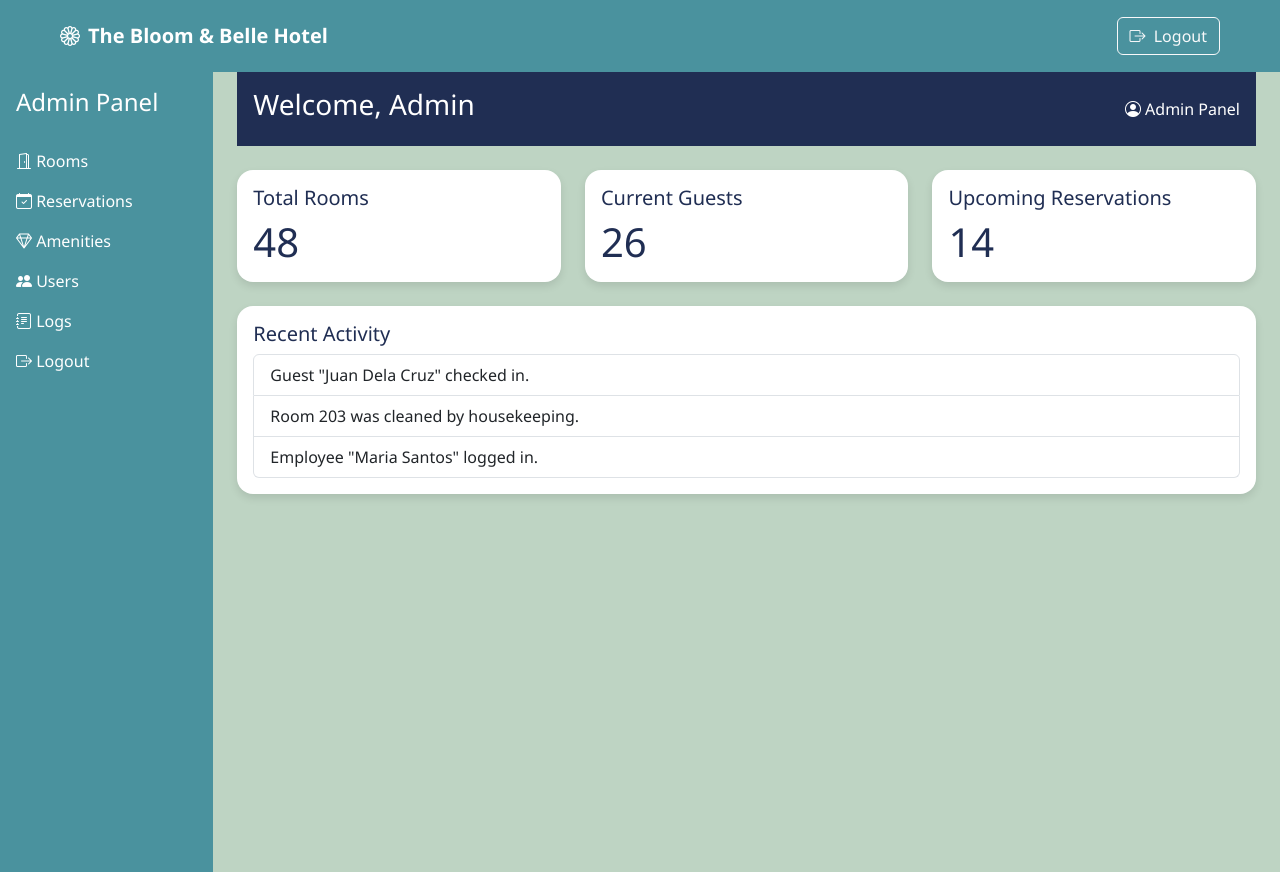
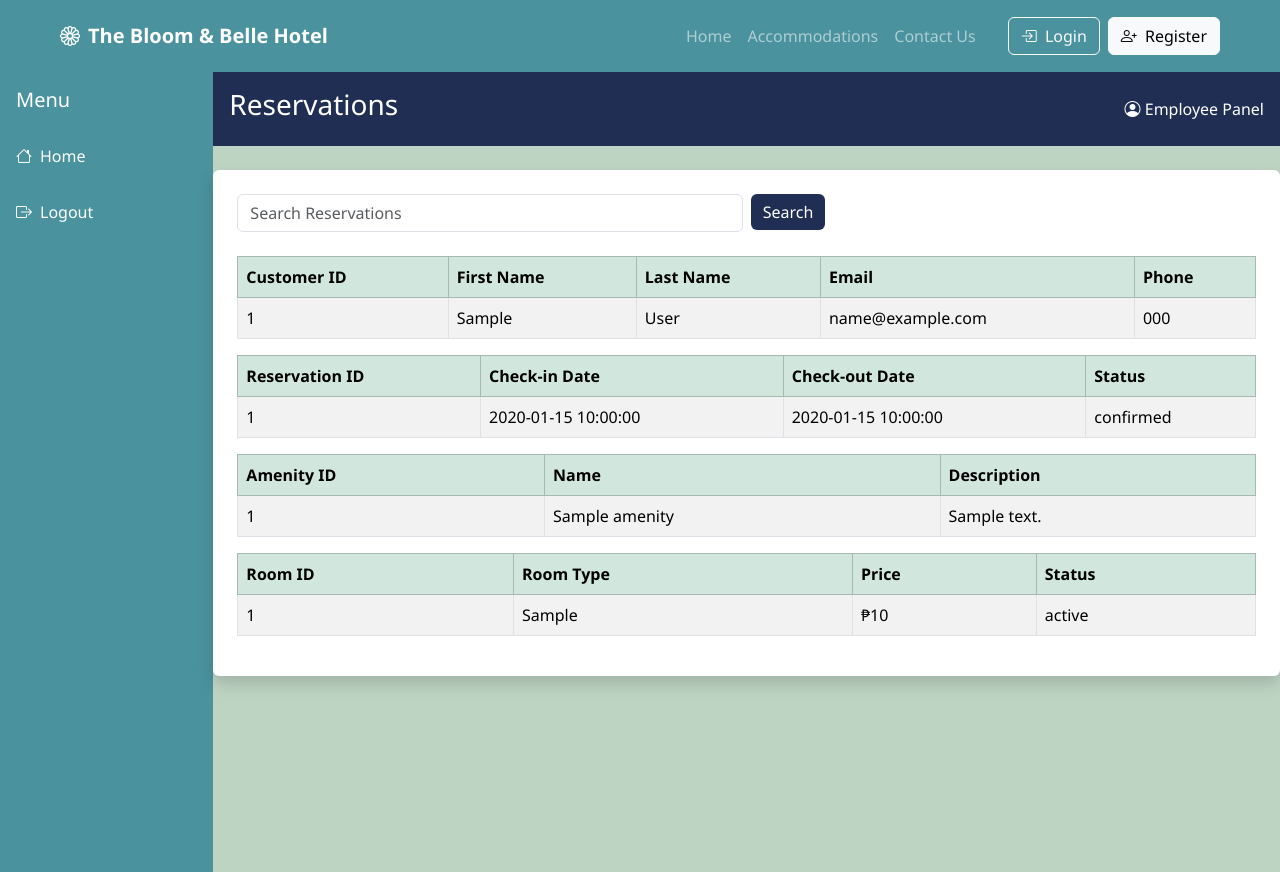
Before and after one commit to singianhyacinth/finalshotel, a PHP site: page /employeeD.php in a window 1280 px wide. Run offline with PHP 8.4, Linux system fonts and the light colour scheme; tables that the repository leaves empty or names only in its code hold one stand-in row (values such as "Sample post"); a stand-in replaces the project's code that opens the database connection.

Commit message:
Update employeeD.php
changed table sequence + added side bar

```diff
--- a/employeeD.php
+++ b/employeeD.php
@@ -1,9 +1,9 @@
-<!doctype html>
+<!DOCTYPE html>
 <html lang="en">
 <head>
-  <meta charset="utf-8">
+  <meta charset="UTF-8">
   <meta name="viewport" content="width=device-width, initial-scale=1">
-  <title>The Bloom & Belle Hotel - Admin Dashboard</title>
+  <title>The Bloom & Belle Hotel - Reservations</title>
   <link href="https://cdn.jsdelivr.net/npm/bootstrap@5.3.3/dist/css/bootstrap.min.css" rel="stylesheet">
   <link href="https://cdn.jsdelivr.net/npm/bootstrap-icons@1.10.0/font/bootstrap-icons.css" rel="stylesheet">
   <style>
@@ -20,7 +20,7 @@
     }
 
     .sidebar {
-      height: 100vh;
+      min-height: 100vh;
       background-color: var(--primary-color);
       padding: 1rem;
       color: white;
@@ -59,15 +59,46 @@
 </head>
 <body>
 
+  <!-- Navigation -->
 <nav class="navbar navbar-expand-lg navbar-dark px-5 py-3" style="background-color: var(--primary-color);">
     <div class="container-fluid">
-    <a class="navbar-brand fw-bold" href="#">
+        <a class="navbar-brand fw-bold nav-brand" href="index.php">
             <i class="bi bi-flower1 me-2"></i>The Bloom & Belle Hotel
         </a>
-    <div class="d-flex">
+        <button class="navbar-toggler" type="button" data-bs-toggle="collapse" data-bs-target="#navbarNav">
+            <span class="navbar-toggler-icon"></span>
+        </button>
+        <div class="collapse navbar-collapse justify-content-end" id="navbarNav">
+            <ul class="navbar-nav me-4">
+                <li class="nav-item">
+                    <a class="nav-link <?php echo basename($_SERVER['PHP_SELF']) == 'index.php' ? 'active' : ''; ?>" href="index.php">Home</a>
+                </li>
+                <li class="nav-item">
+                    <a class="nav-link <?php echo basename($_SERVER['PHP_SELF']) == 'accom.php' ? 'active' : ''; ?>" href="accom.php">Accommodations</a>
+                </li>
+                <li class="nav-item">
+                    <a class="nav-link <?php echo basename($_SERVER['PHP_SELF']) == 'contact.php' ? 'active' : ''; ?>" href="contact.php">Contact Us</a>
+                </li>
+                <?php if(isset($_SESSION['username'])): ?>
+                <li class="nav-item">
+                    <a class="nav-link <?php echo basename($_SERVER['PHP_SELF']) == 'dashboard.php' ? 'active' : ''; ?>" href="dashboard.php">Dashboard</a>
+                </li>
+                <?php endif; ?>
+            </ul>
+            <div class="d-flex align-items-center">
+                <?php if(isset($_SESSION['username'])): ?>
                     <a href="logout.php" class="btn btn-outline-light">
                         <i class="bi bi-box-arrow-right me-1"></i> Logout
                     </a>
+                <?php else: ?>
+                    <a href="login.php" class="btn btn-outline-light me-2">
+                        <i class="bi bi-box-arrow-in-right me-1"></i> Login
+                    </a>
+                    <a href="register.php" class="btn btn-light">
+                        <i class="bi bi-person-plus me-1"></i> Register
+                    </a>
+                <?php endif; ?>
+            </div>
         </div>
     </div>
 </nav>
@@ -75,72 +106,157 @@
 <div class="container-fluid">
   <div class="row">
 <!-- Sidebar -->
-    <nav class="col-md-2 d-none d-md-block sidebar">
-  <div class="sidebar-sticky">
-    <h4 class="mb-4">Admin Panel</h4>
-    <a href="room.php"><i class="bi bi-door-open"></i> Rooms</a>
-    <a href="reservationdash.php"><i class="bi bi-calendar-check"></i> Reservations</a>
-    <a href="amenity.php"><i class="bi bi-gem"></i> Amenities</a>
-    <a href="users.php"><i class="bi bi-people-fill"></i> Users</a>
-    <a href="logs.php"><i class="bi bi-journal-text"></i> Logs</a>
-    <a href="logout.php"><i class="bi bi-box-arrow-right"></i> Logout</a>
-  </div>
-</nav>
-
-
-
-
-    <main class="col-md-10 ms-sm-auto px-md-4">
-      <div class="dashboard-header d-flex justify-content-between align-items-center">
-        <h3>Welcome, Admin</h3>
-        <span><i class="bi bi-person-circle"></i> Admin Panel</span>
-      </div>
-
-      <div class="row mt-4">
-        <div class="col-md-4">
-          <div class="card card-custom">
-            <div class="card-body">
-              <h5 class="card-title">Total Rooms</h5>
-              <p class="card-text display-6">48</p>
-            </div>
-          </div>
-        </div>
-        <div class="col-md-4">
-          <div class="card card-custom">
-            <div class="card-body">
-              <h5 class="card-title">Current Guests</h5>
-              <p class="card-text display-6">26</p>
-            </div>
-          </div>
-        </div>
-        <div class="col-md-4">
-          <div class="card card-custom">
-            <div class="card-body">
-              <h5 class="card-title">Upcoming Reservations</h5>
-              <p class="card-text display-6">14</p>
-            </div>
-          </div>
+<div class="col-md-2 sidebar">
+  <div class="d-flex flex-column">
+    <h5 class="mb-4">Menu</h5>
+    <a href="finalindex.php" class="mb-3"><i class="bi bi-house me-2"></i>Home</a>
+    <a href="logout.php"><i class="bi bi-box-arrow-right me-2"></i>Logout</a>
   </div>
 </div>
 
-      <div class="row mt-4">
-        <div class="col-12">
-          <div class="card card-custom">
-            <div class="card-body">
-              <h5 class="card-title">Recent Activity</h5>
-              <ul class="list-group">
-                <li class="list-group-item">Guest "Juan Dela Cruz" checked in.</li>
-                <li class="list-group-item">Room 203 was cleaned by housekeeping.</li>
-                <li class="list-group-item">Employee "Maria Santos" logged in.</li>
-              </ul>
+    <!-- Main Content -->
+    <main class="col-md-10 ms-sm-auto p-0">
+      <div class="dashboard-header d-flex justify-content-between align-items-center">
+        <h3>Reservations</h3>
+        <span><i class="bi bi-person-circle"></i> Employee Panel</span>
+      </div>
+
+      <div class="container mt-4 bg-white p-4 rounded shadow">
+        <!-- Search Form -->
+        <form method="post" class="mb-4">
+          <div class="row g-2">
+            <div class="col-md-6">
+              <input type="search" name="search_input" placeholder="Search Reservations" class="form-control">
+            </div>
+            <div class="col-md-auto">
+            <input type="submit" name="search_btn" value="Search" style="background-color: #202e53; border: none; color: white;" class="btn">
             </div>
           </div>
-        </div>
+        </form>
+
+        <!-- PHP: Reservation Table -->
+        <?php
+        require_once "dbaseconnection.php";
+
+        if (isset($_POST['search_btn'])) {
+            $search_input = $_POST['search_input'];
+            $sql = "SELECT * FROM tbl_reservation WHERE
+                      reservation_id LIKE '%$search_input%' OR
+                      check_in_date LIKE '%$search_input%' OR
+                      check_out_date LIKE '%$search_input%' OR
+                      reservation_status LIKE '%$search_input%'";
+        } else {
+            $sql = "SELECT * FROM tbl_reservation";
+        }
+
+        $query = "SELECT * FROM tbl_customerdetails";
+        $result = $conn->query($query);
+
+        if ($result && $result->num_rows > 0) {
+            echo "<table class='table table-bordered table-striped'>";
+            echo "<thead class='table-success'>
+                    <tr>
+                      <th>Customer ID</th>
+                      <th>First Name</th>
+                      <th>Last Name</th>
+                      <th>Email</th>
+                      <th>Phone</th>
+                    </tr>
+                  </thead><tbody>";
+            while ($row = $result->fetch_assoc()) {
+                echo "<tr>
+                        <td>{$row['account_id']}</td>
+                        <td>{$row['fname']}</td>
+                        <td>{$row['lname']}</td>
+                        <td>{$row['email']}</td>
+                        <td>{$row['pnumber']}</td>
+                      </tr>";
+            }
+            echo "</tbody></table>";
+        } else {
+            echo "<div class='alert alert-warning'>No customer records found.</div>";
+        }
+
+        $result = $conn->query($sql);
+
+        if ($result->num_rows > 0) {
+            echo "<table class='table table-bordered table-striped table-hover'>";
+            echo "<thead class='table-success'><tr>
+                    <th>Reservation ID</th>
+                    <th>Check-in Date</th>
+                    <th>Check-out Date</th>
+                    <th>Status</th>
+                  </tr></thead><tbody>";
+
+            foreach ($result as $row) {
+                echo "<tr>
+                        <td>{$row['reservation_id']}</td>
+                        <td>{$row['check_in_date']}</td>
+                        <td>{$row['check_out_date']}</td>
+                        <td>{$row['reservation_status']}</td>
+                      </tr>";
+            }
+
+            echo "</tbody></table>";
+        } else {
+            echo "<div class='alert alert-warning'>No reservations found.</div>";
+        }
+
+
+        $query = "SELECT * FROM tbl_amenity";
+        $result = $conn->query($query);
+
+        if ($result && $result->num_rows > 0) {
+            echo "<table class='table table-bordered table-striped'>";
+            echo "<thead class='table-success'>
+                    <tr>
+                      <th>Amenity ID</th>
+                      <th>Name</th>
+                      <th>Description</th>
+                    </tr>
+                  </thead><tbody>";
+            while ($row = $result->fetch_assoc()) {
+                echo "<tr>
+                        <td>{$row['amenity_id']}</td>
+                        <td>{$row['amenity_name']}</td>
+                        <td>{$row['description']}</td>
+                      </tr>";
+            }
+            echo "</tbody></table>";
+        } else {
+            echo "<div class='alert alert-warning'>No amenities found.</div>";
+        }
+
+         $query = "SELECT * FROM tbl_room";
+        $result = $conn->query($query);
+
+        if ($result && $result->num_rows > 0) {
+            echo "<table class='table table-bordered table-striped'>";
+            echo "<thead class='table-success'>
+                    <tr>
+                      <th>Room ID</th>
+                      <th>Room Type</th>
+                      <th>Price</th>
+                      <th>Status</th>
+                    </tr>
+                  </thead><tbody>";
+            while ($row = $result->fetch_assoc()) {
+                echo "<tr>
+                        <td>{$row['room_id']}</td>
+                        <td>{$row['room_type']}</td>
+                        <td>₱{$row['price_per_use']}</td>
+                        <td>{$row['availability_status']}</td>
+                      </tr>";
+            }
+            echo "</tbody></table>";
+        } else {
+            echo "<div class='alert alert-warning'>No rooms found.</div>";
+        }
+        ?>
       </div>
     </main>
   </div>
 </div>
-
 <script src="https://cdn.jsdelivr.net/npm/bootstrap@5.3.3/dist/js/bootstrap.bundle.min.js"></script>
 </body>
 </html>
```
Lines whose indentation alone changed are shown as unchanged.
